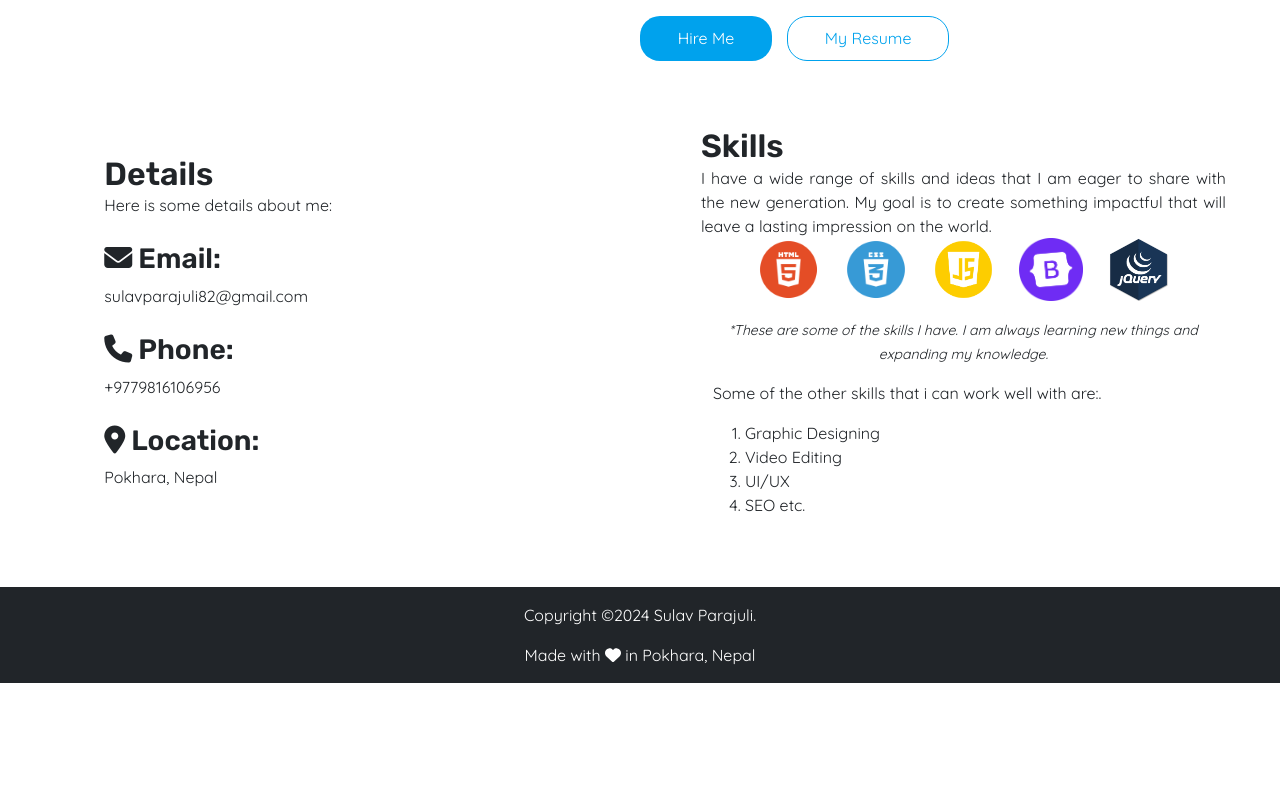
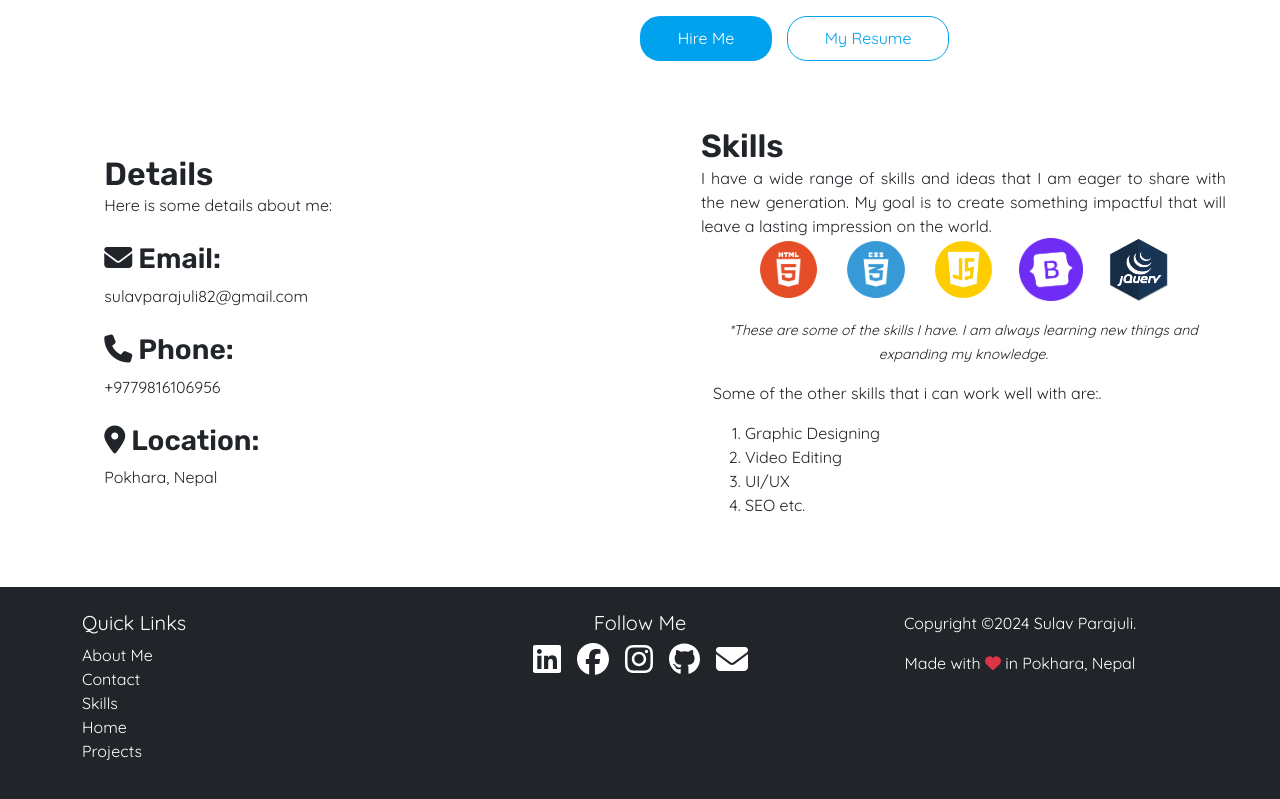
Before and after one commit to sulav-parajuli/PersonalPortfolio, a React (Vite) app: page /about in a window 1280 px wide. Shown: the part 559-1358 px from the top of the page. Before the commit the page ends 1242 px from the top, so only its background shows below. Built offline with nearby package versions, Linux system fonts and the light colour scheme; a web font is replaced by a local one.

Commit message:
created readme.md file

```diff
--- a/package.json
+++ b/package.json
@@ -13,6 +13,7 @@
     "preview": "vite preview"
   },
   "dependencies": {
+    "@fortawesome/free-brands-svg-icons": "^6.6.0",
     "@fortawesome/free-solid-svg-icons": "^6.6.0",
     "@fortawesome/react-fontawesome": "^0.2.2",
     "react": "^18.3.1",
--- a/src/components/AboutMe.jsx
+++ b/src/components/AboutMe.jsx
@@ -106,7 +106,7 @@ const AboutMe = () => {
             contributing to the world of technology.
           </p>
           <div className="buttons">
-            <Link className="main-button" to="/#contact">
+            <Link className="main-button" to="/contact">
               Hire Me
             </Link>
             <a href={CV} download className=" sub-button">
--- a/src/components/Footer.jsx
+++ b/src/components/Footer.jsx
@@ -1,17 +1,101 @@
 // Import FontAwesome icons
 import { FontAwesomeIcon } from "@fortawesome/react-fontawesome";
-import { faHeart } from "@fortawesome/free-solid-svg-icons";
+import { faHeart, faEnvelope } from "@fortawesome/free-solid-svg-icons";
+import {
+  faLinkedin,
+  faFacebook,
+  faInstagram,
+  faGithub
+} from "@fortawesome/free-brands-svg-icons";
+import { Link } from "react-router-dom";
 
 function Footer() {
   return (
-    <footer className="footer mt-auto py-3 bg-dark">
-      <div>
-        <p className="text-white text-center">
-          Copyright ©2024 Sulav Parajuli.
-        </p>
-        <p className="text-white text-center  mb-0">
-          Made with <FontAwesomeIcon icon={faHeart} /> in Pokhara, Nepal
-        </p>
+    <footer className="footer mt-auto py-4 bg-dark">
+      <div className="container">
+        <div className="row">
+          {/* Quick Links */}
+          <div className="col-md-4 mb-3">
+            <h5 className="text-white">Quick Links</h5>
+            <ul className="list-unstyled">
+              <li>
+                <Link to="/about" className="text-white text-decoration-none">
+                  About Me
+                </Link>
+              </li>
+              <li>
+                <Link to="/contact" className="text-white text-decoration-none">
+                  Contact
+                </Link>
+              </li>
+              <li>
+                <Link to="/skills" className="text-white text-decoration-none">
+                  Skills
+                </Link>
+              </li>
+              <li>
+                <Link to="/" className="text-white text-decoration-none">
+                  Home
+                </Link>
+              </li>
+              <li>
+                <Link
+                  to="/#project"
+                  className="text-white text-decoration-none"
+                >
+                  Projects
+                </Link>
+              </li>
+            </ul>
+          </div>
+
+          {/* Social Links */}
+          <div className="col-md-4 mb-3 text-center">
+            <h5 className="text-white">Follow Me</h5>
+            <div>
+              <a
+                href="https://www.linkedin.com/in/sulav-parajuli/"
+                className="text-white mx-2"
+              >
+                <FontAwesomeIcon icon={faLinkedin} size="2x" />
+              </a>
+              <a
+                href="https://www.facebook.com/sulav.parajuli"
+                className="text-white mx-2"
+              >
+                <FontAwesomeIcon icon={faFacebook} size="2x" />
+              </a>
+              <a
+                href="https://www.instagram.com/sulav.parajuli"
+                className="text-white mx-2"
+              >
+                <FontAwesomeIcon icon={faInstagram} size="2x" />
+              </a>
+              <a
+                href="https://github.com/sulav-parajuli"
+                className="text-white mx-2"
+              >
+                <FontAwesomeIcon icon={faGithub} size="2x" />
+              </a>
+              <a
+                href="mailto:sulavparajuli@example.com"
+                className="text-white mx-2"
+              >
+                <FontAwesomeIcon icon={faEnvelope} size="2x" />
+              </a>
+            </div>
+          </div>
+
+          {/* Copyright and Made With Love */}
+          <div className="col-md-4 mb-3 text-center">
+            <p className="text-white">Copyright ©2024 Sulav Parajuli.</p>
+            <p className="text-white mb-0">
+              Made with{" "}
+              <FontAwesomeIcon icon={faHeart} className="text-danger" /> in
+              Pokhara, Nepal
+            </p>
+          </div>
+        </div>
       </div>
     </footer>
   );
--- a/src/components/Navbar.jsx
+++ b/src/components/Navbar.jsx
@@ -49,9 +49,9 @@ const Navbar = () => {
                 </Link>
               </li>
               <li className="nav-item ms-5">
-                <Link to="/about/#skills" className="nav-link active">
+                <a href="/about/#skills" className="nav-link active">
                   Skills
-                </Link>
+                </a>
               </li>
               <li className="nav-item ms-5">
                 <a href="/#project" className="nav-link active">
```
Also changed, not shown: 2 other files (tests, documents, lock files or other folders).
